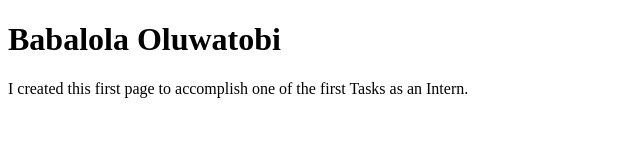
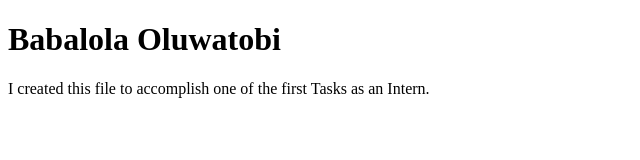
Before and after one commit to oluwagreat/HNG5, a plain HTML site: page index.html in a window 1280 px wide. Shown: the full height of the page, 0-640 px from the left. Drawn offline with Linux system fonts and the light colour scheme.

Commit message:
made an edit on index.html

```diff
--- a/index.html
+++ b/index.html
@@ -7,7 +7,7 @@
 <body>
 
 <h1>Babalola Oluwatobi</h1>
-<p>I created this first page to accomplish one of the first Tasks as an Intern.</p>
+<p>I created this file to accomplish one of the first Tasks as an Intern.</p>
 
 </body>
 </html>
```
